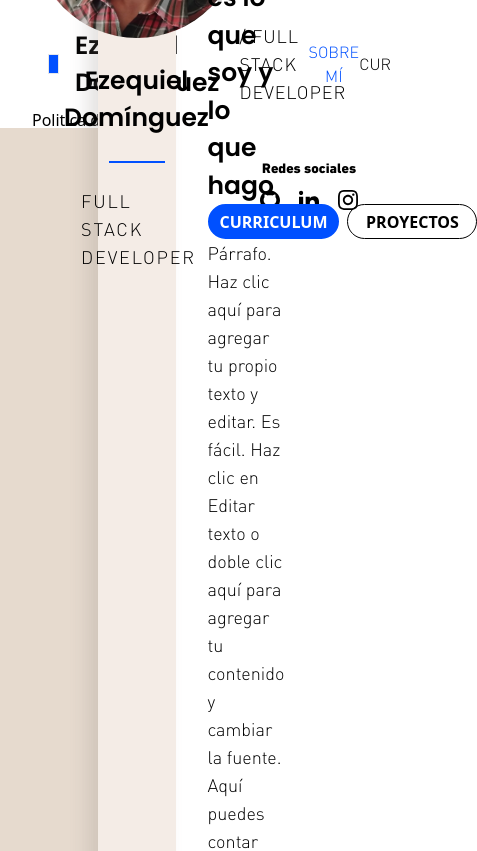
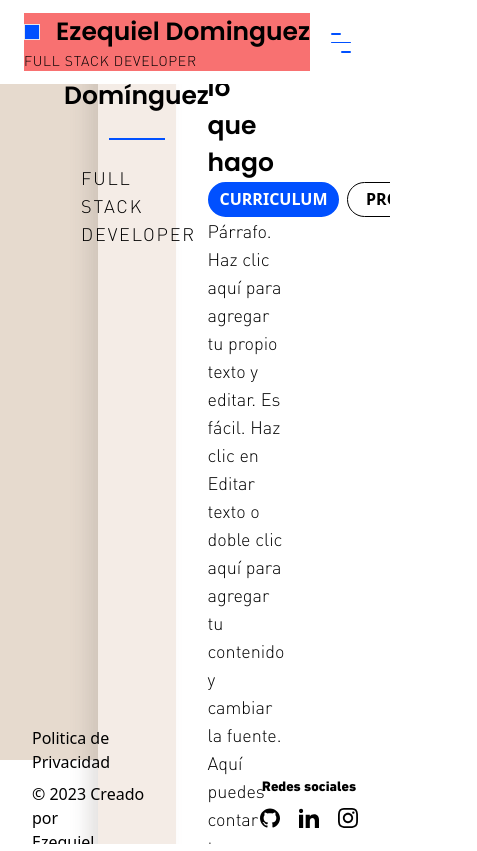
Before and after one commit to Cocahuana/portfolio_nextjs, a Next.js app: page / in a window 390 px wide. Shown: the top 851 px of the page, 477 px wide, since content can reach past the window. Built offline with nearby package versions, Linux system fonts and the light colour scheme.

Commit message:
Feat: navbar header add responsive for mobile

```diff
--- /dev/null
+++ b/src/components/elements/Hamburger/Hamburger.tsx
@@ -0,0 +1,23 @@
+function Hamburger() {
+	return (
+		<div>
+			<button className='relative group'>
+				<div className='relative flex items-center justify-center w-[50px] h-[50px] transform transition-all bg-white  duration-200'>
+					<div className='flex flex-col justify-between w-[20px] h-[20px] transform transition-all duration-300 group-focus:-rotate-[45deg] origin-center'>
+						<HamburgerLines />
+					</div>
+				</div>
+			</button>
+		</div>
+	);
+}
+
+const HamburgerLines = () => (
+	<>
+		<div className='bg-[color:var(--primary-bg)] h-[2px] w-1/2 rounded transform transition-all duration-300 group-focus:-rotate-90 group-focus:h-[1px] origin-right delay-75 group-focus:-translate-y-[1px]' />
+		<div className='bg-[color:var(--primary-bg)] h-[1px] rounded' />
+		<div className='bg-[color:var(--primary-bg)] h-[2px] w-1/2 rounded self-end transform transition-all duration-300 group-focus:-rotate-90 group-focus:h-[1px] origin-left delay-75 group-focus:translate-y-[1px]' />
+	</>
+);
+
+export default Hamburger;
--- a/src/components/elements/SquareBlock/SquareBlock.tsx
+++ b/src/components/elements/SquareBlock/SquareBlock.tsx
@@ -1,5 +1,7 @@
 function SquareBlock() {
-	return <div className='w-5 h-5 border bg-[color:var(--primary-bg)]' />;
+	return (
+		<div className='w-4 h-4 lg:w-5 lg:h-5 border bg-[color:var(--primary-bg)]' />
+	);
 }
 
 export default SquareBlock;
--- a/src/components/layouts/Default/Default.tsx
+++ b/src/components/layouts/Default/Default.tsx
@@ -7,11 +7,12 @@ type Props = {
 
 function Default({ children }: Props) {
 	return (
-		<div>
+		<>
 			<Header />
-			{children}
+			{/*We use pt-10vh to adjust content under the overlapng/fixed navbar*/}
+			<div className='h-full w-full pt-[10vh]'>{children}</div>
 			<Footer />
-		</div>
+		</>
 	);
 }
 
--- a/src/components/modules/Footer/Footer.module.css
+++ b/src/components/modules/Footer/Footer.module.css
@@ -1,6 +1,6 @@
 .footer{
     width: 100%;
-    height: 112px;
+    height: 10vh;
     bottom: 0;
     display: flex;
     padding-inline: 2rem;
--- a/src/components/modules/Header/Header.tsx
+++ b/src/components/modules/Header/Header.tsx
@@ -1,5 +1,6 @@
 import NavLink from "@/components/elements/NavLink/NavLink";
 import SquareBlock from "@/components/elements/SquareBlock/SquareBlock";
+import Hamburger from "@/components/elements/Hamburger/Hamburger";
 function Header() {
 	const navLinks = [
 		{
@@ -19,17 +20,33 @@ function Header() {
 			label: "CONTACTO",
 		},
 	];
-
-	return (
-		<div className='h-32 flex'>
-			<div className='w-1/2 flex justify-start items-center p-12'>
-				<div className='flex w-auto justify-center items-center gap-4'>
+	const nameBlock = (
+		<div className='flex w-auto justify-center items-center lg:gap-4'>
 			<SquareBlock />
 			<h3>Ezequiel Dominguez</h3>
-					<p className='text-lg ml-1 font-medium tracking-wider'>
+			<p className='lg:text-lg text-[10px] ml-1 font-medium tracking-wider'>
 				/ FULL STACK DEVELOPER
 			</p>
 		</div>
+	);
+
+	return (
+		<div className='h-[10vh] flex w-full bg-white fixed top-0 overflow-hidden'>
+			<div className='flex lg:hidden w-full justify-between px-6 items-center'>
+				<div className='flex flex-col items-start bg-red-400'>
+					<div className='flex justify-center items-center'>
+						<SquareBlock />
+						<h3 className='ml-4'>Ezequiel Dominguez</h3>
+					</div>
+					<p className='text-[14px] font-medium tracking-wider'>
+						FULL STACK DEVELOPER
+					</p>
+				</div>
+				<Hamburger />
+			</div>
+			<div className='hidden lg:flex w-full bg-white'>
+				<div className='w-1/2 flex justify-start items-center p-12'>
+					{nameBlock}
 				</div>
 				<div className='w-1/2 flex'>
 					<div className='w-full flex items-center justify-end p-4'>
@@ -45,6 +62,7 @@ function Header() {
 					</div>
 				</div>
 			</div>
+		</div>
 	);
 }
 
--- a/src/components/templates/HomePage/HomePage.module.css
+++ b/src/components/templates/HomePage/HomePage.module.css
@@ -1,12 +1,3 @@
 .skinBg{
-    width: 40%;
-    height: 100vh;
-    position: fixed;
-    background-color: var(--skin-dark-bg);
+    background: linear-gradient(to right,  var(--skin-dark-bg) 0%,var(--skin-dark-bg) 40%,white 40%,white 100%);
 }
-
-.whiteBg{
-    width: 60%;
-    height: 100vh;
-    position: fixed;
-}
--- a/src/components/templates/HomePage/HomePage.tsx
+++ b/src/components/templates/HomePage/HomePage.tsx
@@ -3,12 +3,10 @@ import styles from "./HomePage.module.css";
 import ProfileCard from "@/components/modules/ProfileCard/ProfileCard";
 function HomePage() {
 	/* styles.content */
-	const { skinBg, whiteBg } = styles;
 	return (
-		<div className='flex w-full'>
-			<div className={skinBg}></div>
-			<div className={whiteBg}></div>
-			<div className='bg-transparent w-full h-3/4 flex justify-center items-center absolute'>
+		<div className={`flex w-full h-full ${styles.skinBg}`}>
+			<div className='w-full h-full'>
+				<div className='bg-transparent w-full h-[80vh] flex justify-center items-center '>
 					<div className='w-1/2 h-auto'>
 						<div className='w-full h-full'>
 							<div className='flex w-full h-full'>
@@ -32,14 +30,17 @@ function HomePage() {
 									</div>
 									<p className='text-lg'>
 										Párrafo. Haz clic aquí para agregar tu
-									propio texto y editar. Es fácil. Haz clic en
-									Editar texto o doble clic aquí para agregar
-									tu contenido y cambiar la fuente.
+										propio texto y editar. Es fácil. Haz
+										clic en Editar texto o doble clic aquí
+										para agregar tu contenido y cambiar la
+										fuente.
 									</p>
 									<p className='text-lg'>
-									Aquí puedes contar tu historia y permitir
-									que tus usuarios sepan más sobre ti.
+										Aquí puedes contar tu historia y
+										permitir que tus usuarios sepan más
+										sobre ti.
 									</p>
+								</div>
 							</div>
 						</div>
 					</div>
--- a/src/styles/globals.css
+++ b/src/styles/globals.css
@@ -43,14 +43,17 @@ h1,h2,h3,h4,h5{
 }
 
 h1{
-  font-size: 37px;
+  font-size: 21px;
 }
 h2{
   font-size: 32px;
 }
 h3{
-  font-size: 25px;
   font-weight: bold;
+  font-size: 20px;
+  @media (max-width: 640px) {
+    font-size: 25px;
+  }
 }
 h4{
   font-size: 22px;
@@ -60,9 +63,22 @@ h5{
 }
 p{
   font-family: var(--ff-text);
-  font-size: 14px;
+  font-size: 10px;
+
 }
 
 .leftBottomShadow{
   box-shadow: -11.31px 11.31px 17px 0px rgba(138,131,124,0.23);
 }
+
+@media (min-width: 1024px) {
+  h1{
+    font-size: 37px;
+  }
+  h3{
+    font-size: 25px;
+  }
+  p{
+    font-size: 14px;
+  }
+}
```
Lines whose indentation alone changed are shown as unchanged.
